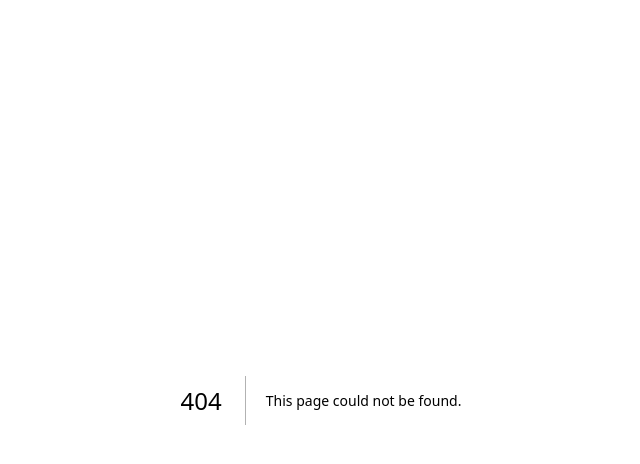
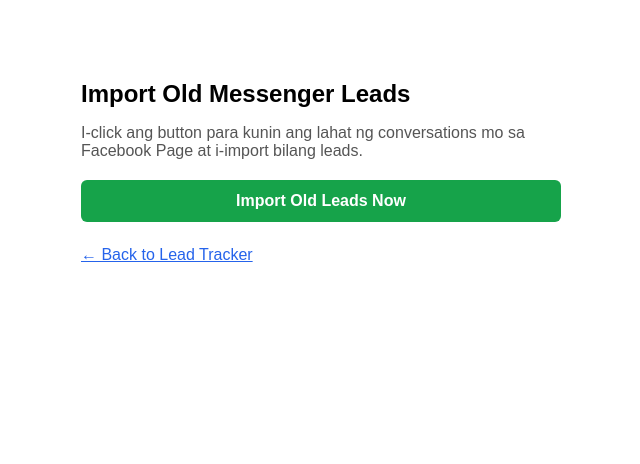
Before and after one commit to airendesignads-blip/lead-tracker-backend, a Next.js app: page /import in a window 1280 px wide. Before the commit this address had no page. Shown: the top 464 px of the page, without its empty margins (319-959 px from the left). Built offline with nearby package versions, Linux system fonts and the light colour scheme.

Commit message:
Create page.js

```diff
--- /dev/null
+++ b/app/import/page.js
@@ -0,0 +1,63 @@
+"use client";
+
+import { useState } from "react";
+
+export default function ImportLeadsPage() {
+  const [loading, setLoading] = useState(false);
+  const [result, setResult] = useState(null);
+
+  async function handleImport() {
+    setLoading(true);
+    setResult(null);
+    try {
+      const res = await fetch("/api/import-leads", { method: "POST" });
+      const data = await res.json();
+      if (res.ok) {
+        setResult({ type: "success", message: `Tagumpay! ${data.imported} conversations na-import.` });
+      } else {
+        setResult({ type: "error", message: data.error || "May error." });
+      }
+    } catch (err) {
+      setResult({ type: "error", message: "Hindi ma-connect sa server." });
+    } finally {
+      setLoading(false);
+    }
+  }
+
+  return (
+    <div style={{ maxWidth: 480, margin: "40px auto", padding: 24, fontFamily: "sans-serif" }}>
+      <h1 style={{ fontSize: 24, fontWeight: "bold", marginBottom: 8 }}>Import Old Messenger Leads</h1>
+      <p style={{ color: "#555", marginBottom: 20 }}>
+        I-click ang button para kunin ang lahat ng conversations mo sa Facebook Page at i-import bilang leads.
+      </p>
+
+      <button
+        onClick={handleImport}
+        disabled={loading}
+        style={{
+          padding: 12,
+          width: "100%",
+          background: "#16a34a",
+          color: "white",
+          border: "none",
+          borderRadius: 6,
+          fontWeight: "bold",
+          cursor: "pointer",
+          fontSize: 16,
+        }}
+      >
+        {loading ? "Importing... mangyaring maghintay" : "Import Old Leads Now"}
+      </button>
+
+      {result && (
+        <p style={{ marginTop: 16, color: result.type === "success" ? "green" : "red", fontWeight: "bold" }}>
+          {result.message}
+        </p>
+      )}
+
+      <a href="/" style={{ display: "inline-block", marginTop: 24, color: "#2563eb" }}>
+        ← Back to Lead Tracker
+      </a>
+    </div>
+  );
+}
```
